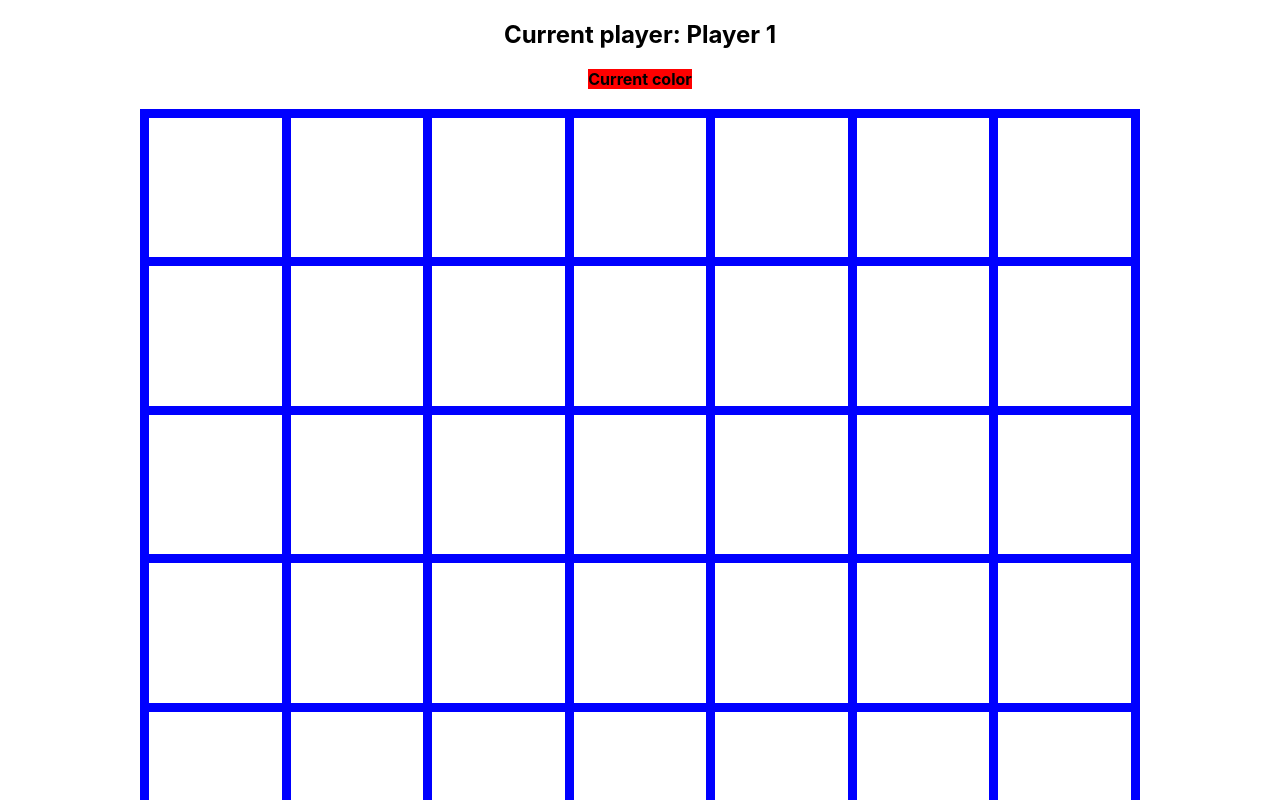
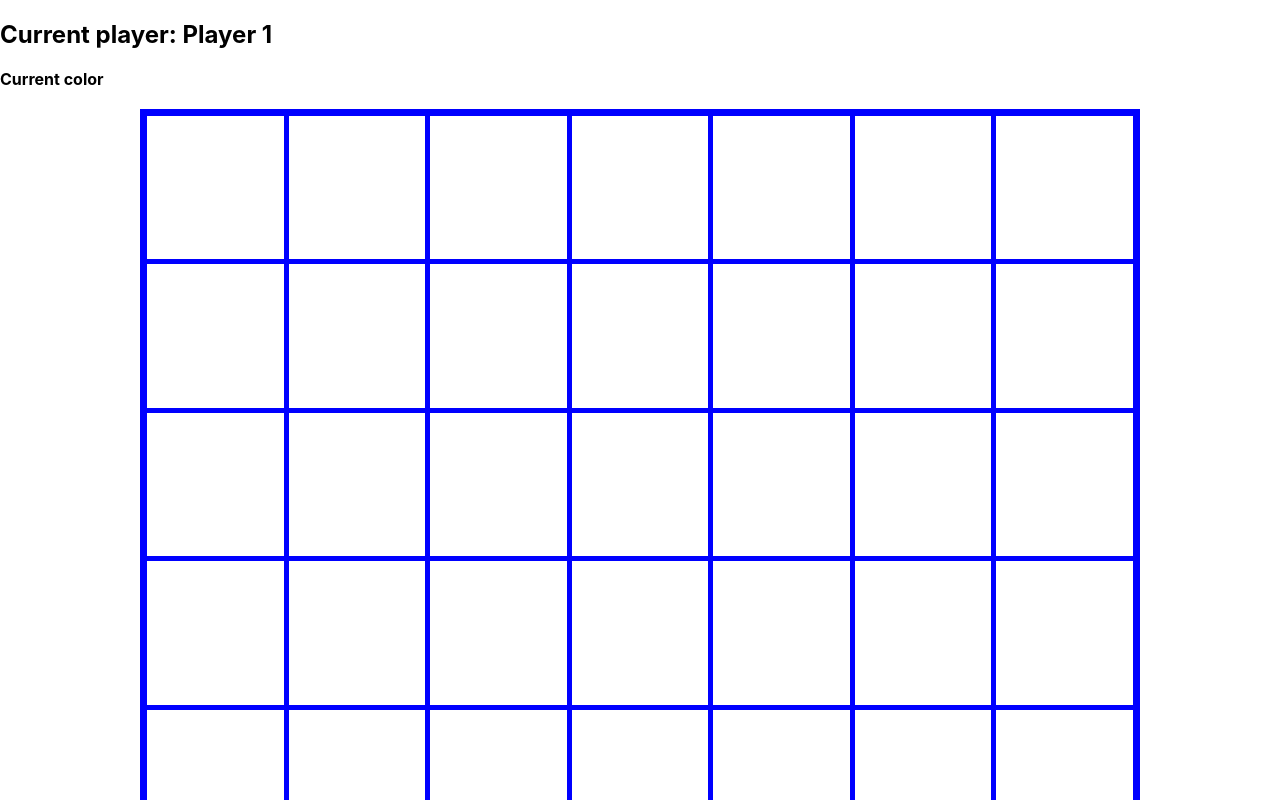
Before and after one commit to AltarnRain/4inarow, a React (Create React App) app: page / in a window 1280 px wide. Both pictures are taken after a click on the button "Done". Shown: the top 800 px of the page. Built offline with nearby package versions, Linux system fonts and the light colour scheme.

Commit message:
Removed CSS and switched to styles.

```diff
--- a/src/Components/Grid/Cell/Cell.tsx
+++ b/src/Components/Grid/Cell/Cell.tsx
@@ -16,7 +16,7 @@ const Cell: React.FC<Properties> = (props) => {
     }
 
     return (
-        <td className={"gridBorders " + props.color } onClick={onClick}></td>
+        <td style={{backgroundColor: props.color}} onClick={onClick}></td>
     );
 };
 
--- a/src/Components/Grid/Cell/Properties.ts
+++ b/src/Components/Grid/Cell/Properties.ts
@@ -2,6 +2,7 @@
  * Properties for a cell.
  */
 
+import { CSSProperties } from "react";
 import Colors from "../../../Types/Colors";
 
 interface Properties {
--- a/src/Components/Grid/GridComponent.css
+++ /dev/null
@@ -1,30 +0,0 @@
-.gridBorders {
-    border-color: blue;
-    border-style: solid;
-    border-width: 2px;
-    border-spacing: 5px;
-    background-color: blue;
-}
-
-.transparent {
-    background-color: white;
-}
-
-.yellow {
-    background-color: yellow;
-}
-
-.red {
-    background-color: red;
-}
-
-.gridSize {
-    width: 1000px;
-    height: 900px;
-}
-
-.centerScreen {
-    margin-left: auto;
-    margin-right: auto;
-    text-align: center;
-}
--- a/src/Components/Grid/GridComponent.tsx
+++ b/src/Components/Grid/GridComponent.tsx
@@ -3,10 +3,10 @@
  */
 
 import React, { useState } from "react";
+import { gridStyle } from "../../Lib/Styles";
 import { checkWin } from "../../Lib/WinHelper";
 import Colors from "../../Types/Colors";
 import Cell from "./Cell/Cell";
-import "./GridComponent.css";
 import Properties from "./Properties";
 
 const GridComponent: React.FC<Properties> = (props) => {
@@ -35,7 +35,7 @@ const GridComponent: React.FC<Properties> = (props) => {
             }
             const row = newGrid[rowIndex];
             for (let columnIndex = 0; columnIndex < totalColumns; columnIndex++) {
-                row.push("transparent");
+                row.push("white");
             }
         }
 
@@ -60,7 +60,7 @@ const GridComponent: React.FC<Properties> = (props) => {
         // Find the first available transparent cell for this column
         let rowIndex = -1;
         for (let r = totalRows - 1; r > -1; r--) {
-            if (grid[r][columnIndex] === "transparent") {
+            if (grid[r][columnIndex] === "white") {
                 rowIndex = r;
                 break;
             }
@@ -119,7 +119,7 @@ const GridComponent: React.FC<Properties> = (props) => {
                 </div>
             }
             <br />
-            <table className="gridSize gridBorders centerScreen">
+            <table style={gridStyle()}>
                 <tbody>
                     {grid.map((row, rowindex) => {
                         return (
--- /dev/null
+++ b/src/Lib/Styles.ts
@@ -0,0 +1,15 @@
+import { CSSProperties } from "react";
+
+export const gridStyle = (): CSSProperties => {
+    return {
+        borderColor: "blue",
+        borderStyle: "solid",
+        borderWidth: "2px",
+        borderSpacing: "5px",
+        backgroundColor: "blue",
+        width: "1000px",
+        height: "900px",
+        marginLeft: "auto",
+        marginRight: "auto",
+    };
+};
--- a/src/Types/Colors.ts
+++ b/src/Types/Colors.ts
@@ -1,6 +1,6 @@
 /**
  * This type is used to set colors in the game board.
  */
-type Colors = "red" | "yellow" | "transparent";
+type Colors = "red" | "yellow" | "white";
 
 export default Colors;
```
